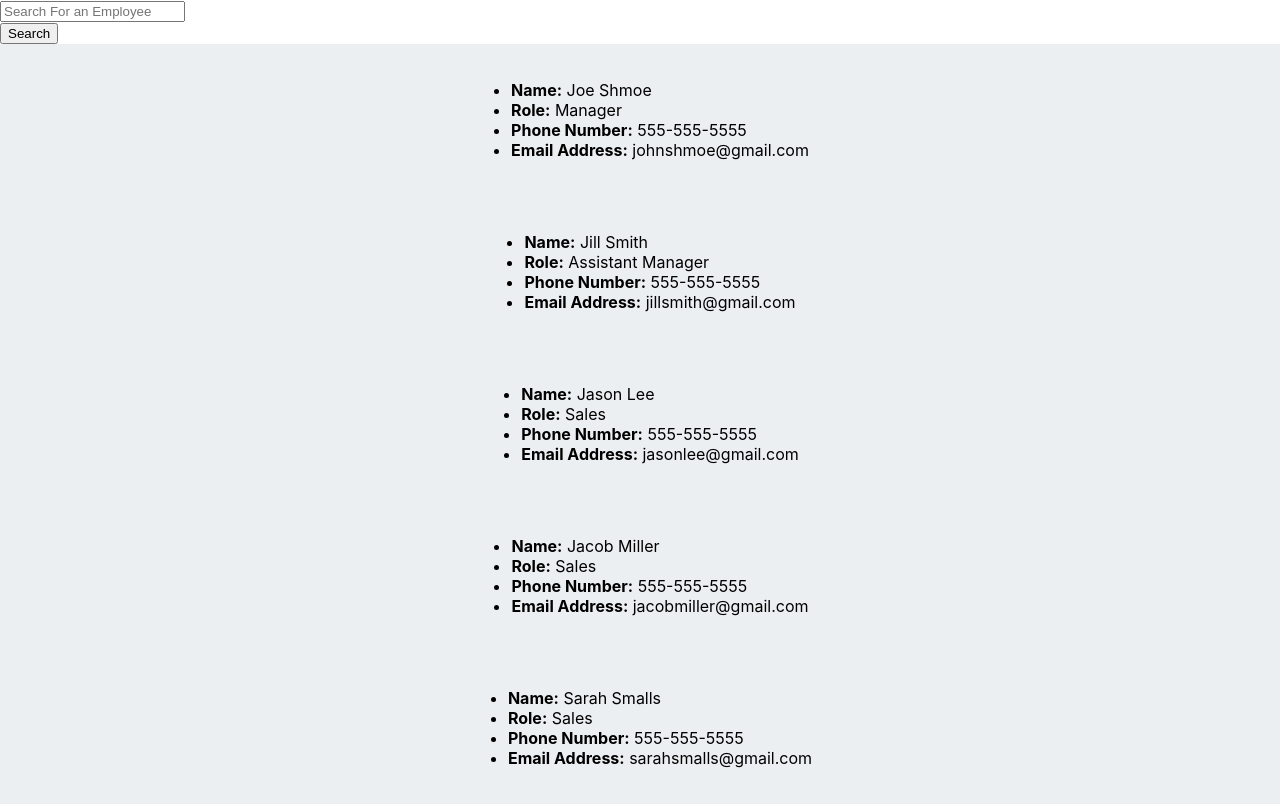
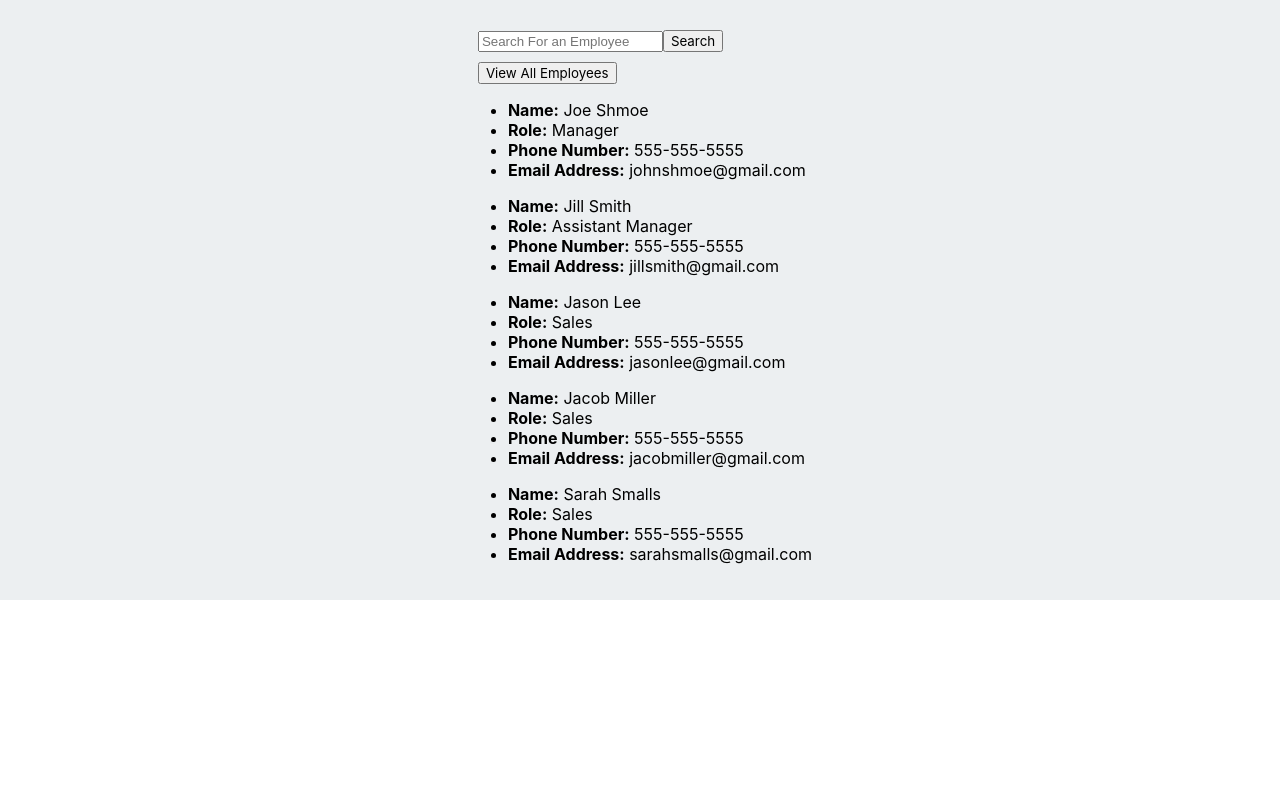
Before and after one commit to samanthabarrueta/React-Employee-Mngmt-System, a React (Create React App) app in the folder ems/: page / in a window 1280 px wide. Built offline with nearby package versions, Linux system fonts and the light colour scheme.

Commit message:
update for styling

```diff
--- a/ems/src/components/EMSContainer/index.js
+++ b/ems/src/components/EMSContainer/index.js
@@ -1,10 +1,11 @@
 import React, {Component} from 'react';
 import Wrapper from "../Wrapper";
-import Container from "../Container";
-import Row from "../Row";
-import employees from "../.././models/employees.json"
+import { Container, Row, Col } from 'react-bootstrap';
+import employees from "../.././models/employees.json";
 import SearchForm from "../SearchForm";
 import EmployeeCard from "../EmployeeDetails";
+//import SortButton from "../SortButton";
+import ViewAllButton from "../ViewAllButton";
 
 class EMSContainer extends Component {
 
@@ -24,7 +25,6 @@ class EMSContainer extends Component {
     event.preventDefault();
     console.log("searched:" + this.state.search)
     this.searchEmployees(this.state.search)
-
   }
 
   searchEmployees = () => {
@@ -37,28 +37,50 @@ class EMSContainer extends Component {
     this.setState ({ employees: searchedEmployee })
   }
 
+  viewAllEmployees = () => {
+    this.setState ({ employees: employees })
+  }
+
+  sortEmployees = () => {
+    const sortedEmployee = [...employees].sort((a, b) => b[employees.firstName] - a[employees.firstName]);
+    //let sortedEmployee = this.state.employees.sort(employees.firstName)
+    console.log(sortedEmployee);
+    this.setState ({ employees: sortedEmployee })
+  }
+
   render() {
     return (
       <Container>
-        <Row>
+        <Wrapper>
+          <Col>
             <SearchForm
             value={this.state.search}
             handleInputChange={this.handleInputChange}
             handleFormSubmit={this.handleFormSubmit}
+            /> <ViewAllButton
+            viewAllEmployees={this.viewAllEmployees}
             />
-        </Row><Row>
-        {this.state.employees.map(employeeResults => (<Wrapper>
-        <EmployeeCard
+
+
+            {this.state.employees.map(employeeResults => (<EmployeeCard
             name = {employeeResults.firstName + " " + employeeResults.lastName}
             role = {employeeResults.role}
             phoneNumber = {employeeResults.phoneNumber}
             emailAddress= {employeeResults.emailAddress}
             key= {employeeResults.id}
-        /></Wrapper> ))}
-        </Row>
+            /> )) }
+          </Col>
+        </Wrapper>
       </Container>
+
     );
   };
 };
 
 export default EMSContainer;
+
+
+
+{/* <SortButton
+        sortEmployees={this.sortEmployees}
+        />  */}
--- a/ems/src/components/SearchForm/index.js
+++ b/ems/src/components/SearchForm/index.js
@@ -1,4 +1,6 @@
 import React from "react";
+import './index.css';
+
 
 function SearchForm(props) {
   return (
@@ -13,7 +15,6 @@ function SearchForm(props) {
           placeholder="Search For an Employee"
           id="search"
         />
-        <br />
         <button onClick={props.handleFormSubmit} className="btn btn-primary">
           Search
         </button>
```
Lines whose indentation alone changed are shown as unchanged.
